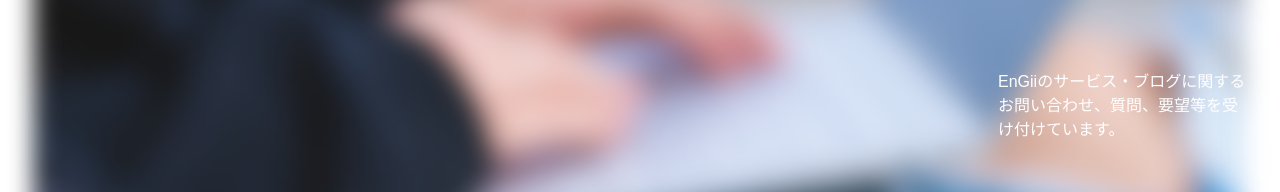
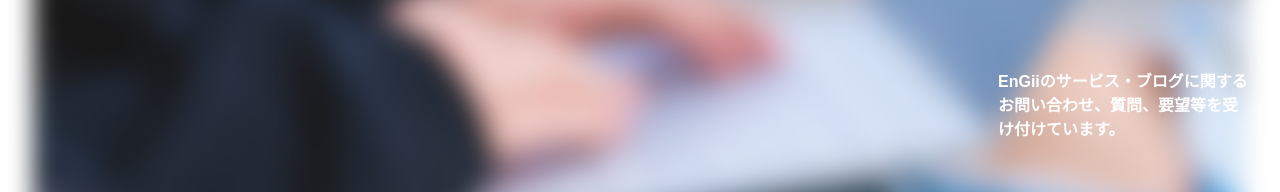
Before and after one commit to vivaruckk17/officialengii, a Nuxt app: page /contact in a window 1280 px wide. Shown: the part 130-322 px from the top of the page. Built offline with nearby package versions, Linux system fonts and the light colour scheme.

Commit message:
Update contact.vue

```diff
--- a/pages/contact.vue
+++ b/pages/contact.vue
@@ -14,8 +14,7 @@
           </div>
           <div class="text2">
             <div class="text2-box">
-              <p>EnGiiのサービス・ブログに関する<br>
-              お問い合わせ、質問、要望等を受け付けています。</p>
+              <p>EnGiiのサービス・ブログに関するお問い合わせ、質問、要望等を受け付けています。</p>
             </div>
           </div>
         </div>
@@ -160,6 +159,7 @@ export default {
 .contact-box .text2{
   width:100%;
   font-size:1rem;
+  font-weight: 600;
   position:absolute;
   bottom:2rem;
   text-align:left;
```
